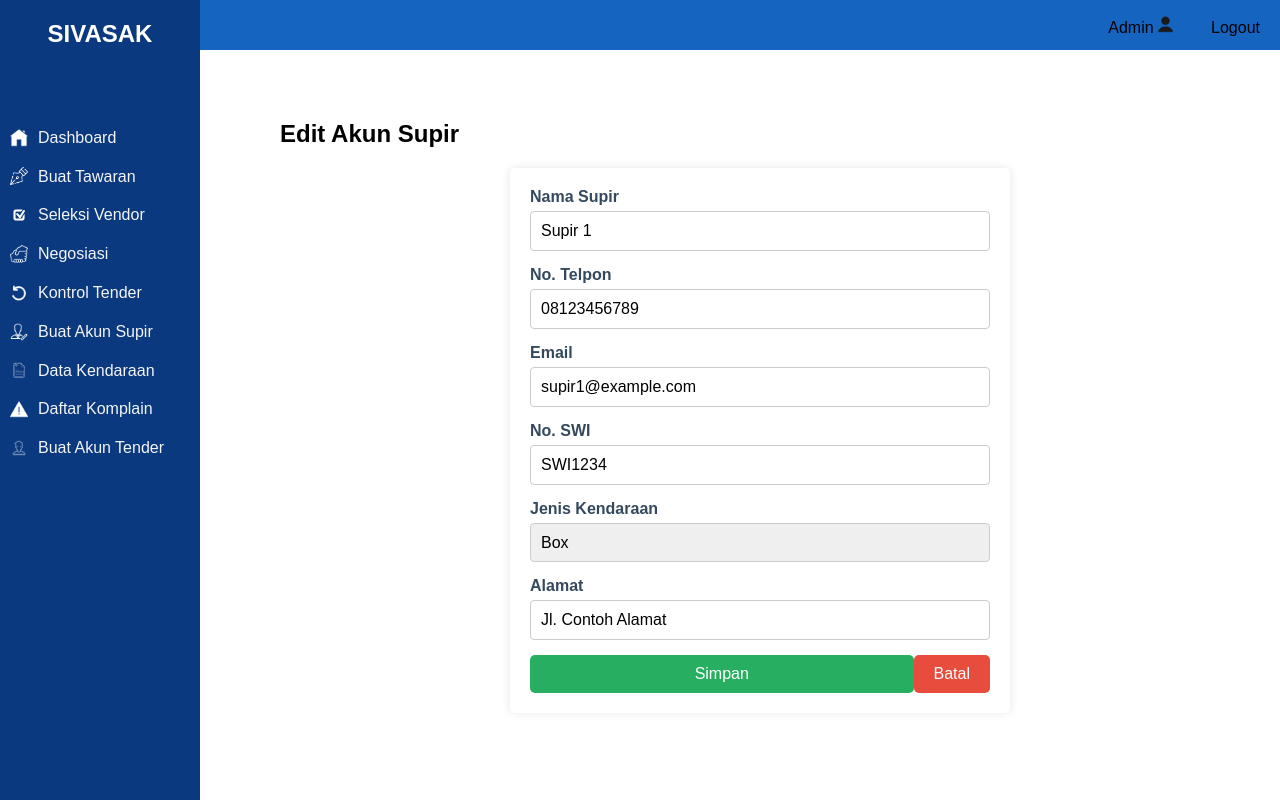
After one commit to gyoro2/Tugaspengweb, a PHP site: the page made by PTI Website/editakunsupir.php in a window 1280 px wide. The commit adds this page. Run offline with PHP 8.4, Linux system fonts and the light colour scheme.

Commit message:
update editakunsupir dan styledash

```diff
--- /dev/null
+++ b/PTI Website/editakunsupir.php
@@ -0,0 +1,75 @@
+<!DOCTYPE html>
+<html lang="en">
+<head>
+    <meta charset="UTF-8">
+    <meta name="viewport" content="width=device-width, initial-scale=1.0">
+    <title>Edit Akun Supir</title>
+    <link rel="stylesheet" href="styledash.css">
+</head>
+<body>
+
+<!-- Sidebar -->
+<div class="sidebar">
+    <ul>
+        <h2>SIVASAK</h2>
+        <li><img src="home.png" alt=""><a href="dashboard.php">Dashboard</a></li>
+        <li><img src="pb.png" alt=""><a href="buattawaran.php">Buat Tawaran</a></li>
+        <li><img src="cb.png" alt=""><a href="seleksivendor.php">Seleksi Vendor</a></li>
+        <li><img src="sh.png" alt=""><a href="negoisasi.php">Negosiasi</a></li>
+        <li><img src="undo.png" alt=""><a href="kontroltender.php">Kontrol Tender</a></li>
+        <li><img src="as.png" alt=""><a href="buatakunsupir.php">Buat Akun Supir</a></li>
+        <li><img src="file.png" alt=""><a href="datakendaraan.php">Data Kendaraan</a></li>
+        <li><img src="alert.png" alt=""><a href="daftarkomplain.php">Daftar Komplain</a></li>
+        <li><img src="bat.png" alt=""><a href="pembuatantender.php">Buat Akun Tender</a></li>
+    </ul>
+</div>
+
+<!-- Navbar -->
+<div class="navbar">
+    <div class="menu">
+        <ul>
+            <li><a href="#">Admin</a><img src="bp.png" alt=""></li>
+            <li><a href="logout.php">Logout</a></li>
+        </ul>
+    </div>
+</div>
+
+<!-- Edit Akun Supir Form -->
+<div class="akun">
+    <h2>Edit Akun Supir</h2>
+    <div class="form-container">
+        <form action="proses-edit-akun-supir.php" method="POST">
+            <label for="nama">Nama Supir</label>
+            <input type="text" id="nama" name="nama" required value="Supir 1">
+
+            <label for="telpon">No. Telpon</label>
+            <input type="text" id="telpon" name="telpon" required value="08123456789">
+
+            <label for="email">Email</label>
+            <input type="email" id="email" name="email" required value="supir1@example.com">
+
+            <label for="no_swi">No. SWI</label>
+            <input type="text" id="no_swi" name="no_swi" required value="SWI1234">
+
+            <label for="kendaraan">Jenis Kendaraan</label>
+            <select id="kendaraan" name="kendaraan" required>
+                <option value="Trailer">Trailer</option>
+                <option value="Tronton">Tronton</option>
+                <option value="Box" selected>Box</option>
+                <option value="Highbed">Highbed</option>
+                <option value="Wingbox">Wingbox</option>
+            </select>
+
+            <label for="alamat">Alamat</label>
+            <input type="text" id="alamat" name="alamat" required value="Jl. Contoh Alamat">
+
+            <div class="form-buttons">
+                <button type="submit" class="submit-button">Simpan</button>
+                <button type="button" class="cancel-button" onclick="window.history.back()">Batal</button>
+            </div>
+        </form>
+    </div>
+</div>
+
+</body>
+</html>
--- a/PTI Website/styledash.css
+++ b/PTI Website/styledash.css
@@ -310,3 +310,66 @@ tr:hover {
 .submit-button:hover {
     background-color: #2ecc71;
 }
+/* Form Container Styles */
+.form-container {
+    background-color: white;
+    padding: 20px;
+    box-shadow: 0 0 10px rgba(0, 0, 0, 0.1);
+    border-radius: 5px;
+    max-width: 500px;
+    margin: 0 auto;
+}
+
+.form-container label {
+    display: block;
+    font-weight: bold;
+    margin-bottom: 5px;
+    color: #34495e;
+}
+
+.form-container input,
+.form-container select {
+    width: 100%;
+    padding: 10px;
+    margin-bottom: 15px;
+    border: 1px solid #ccc;
+    border-radius: 4px;
+    font-size: 16px;
+}
+
+.form-container select {
+    appearance: none;
+}
+
+.form-buttons {
+    display: flex;
+    justify-content: space-between;
+}
+
+.submit-button {
+    background-color: #27ae60;
+    color: white;
+    padding: 10px 20px;
+    border: none;
+    border-radius: 5px;
+    cursor: pointer;
+    font-size: 16px;
+}
+
+.submit-button:hover {
+    background-color: #2ecc71;
+}
+
+.cancel-button {
+    background-color: #e74c3c;
+    color: white;
+    padding: 10px 20px;
+    border: none;
+    border-radius: 5px;
+    cursor: pointer;
+    font-size: 16px;
+}
+
+.cancel-button:hover {
+    background-color: #c0392b;
+}
```
